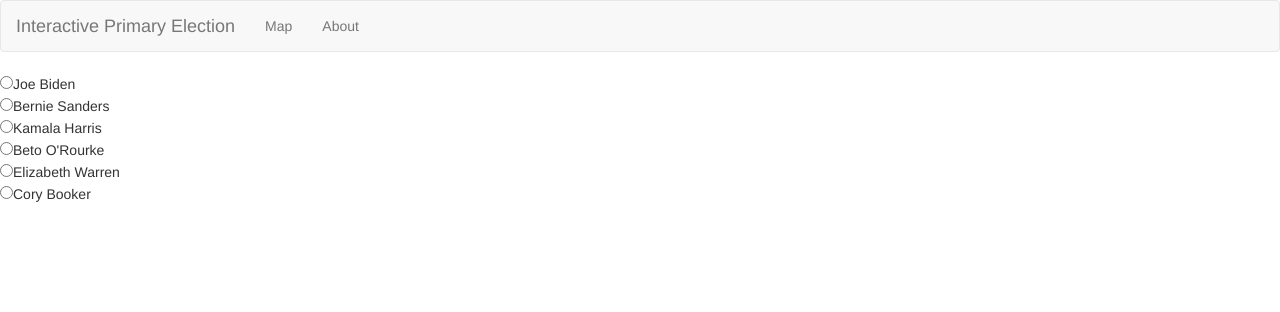
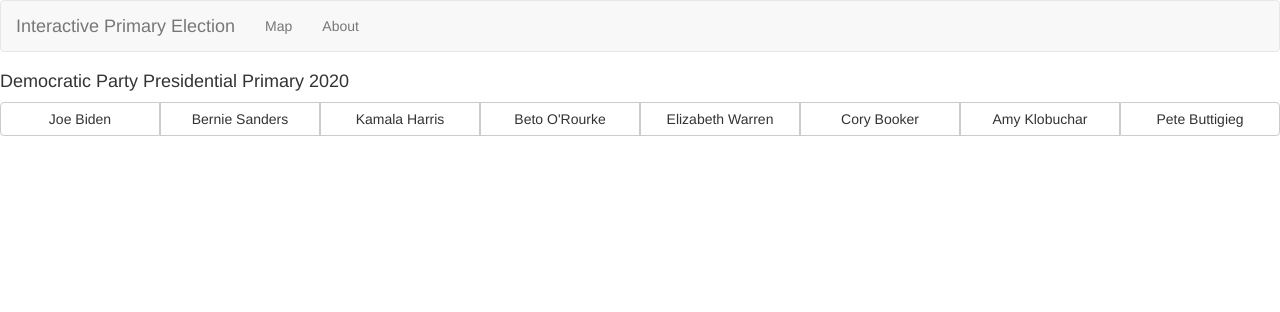
Before and after one commit to OAPadilla/primary-election-app, a Flask app: page / in a window 1280 px wide. Shown: the top 312 px of the page. Run offline with Flask 2, Linux system fonts and the light colour scheme; some libraries are stand-ins or nearby versions.

Commit message:
added candidate buttons, error 404 route

```diff
--- a/run.py
+++ b/run.py
@@ -6,7 +6,7 @@ bootstrap = Bootstrap(app)
 
 
 c = ["Joe Biden", "Bernie Sanders", "Kamala Harris", "Beto O'Rourke",
-     "Elizabeth Warren", "Cory Booker"]
+     "Elizabeth Warren", "Cory Booker", "Amy Klobuchar", "Pete Buttigieg"]
 
 @app.route("/")
 @app.route("/index")
@@ -22,5 +22,10 @@ def about():
     return render_template("about.html")
 
 
+@app.route("/*")
+def error404():
+    return render_template("404.html")
+
+
 if __name__ == "__main__":
     app.run(debug=True)
--- a/templates/home.html
+++ b/templates/home.html
@@ -7,18 +7,23 @@
 	<body>
 		{% extends "base.html" %}
 		{% block content %}
-		<div class="home">
-			<form class="candidates">
+		<h4>Democratic Party Presidential Primary 2020</h4>
+		<div class="candidates">
+			<div class="btn-group btn-group-justified" role="group" aria-label="...">
 				{% for candidate in candidates %}
-				<input type="radio" name="person">{{ candidate }}<br>
+				<div class="btn-group" role="group">
+			      <button type="button" class="btn btn-default">{{ candidate }}</button>
+			    </div>
 				{% endfor %}
-			</form>
-			<div class="map">
+			</div>
+		</div>
 
-			</div>
-			<div class="select-state">
+		<div class="map">
 
-			</div>
+		</div>
+
+		<div class="select-state">
+
 		</div>
 		{% endblock %}
 	</body>
```
Also changed, not shown: templates/404.html (added).
